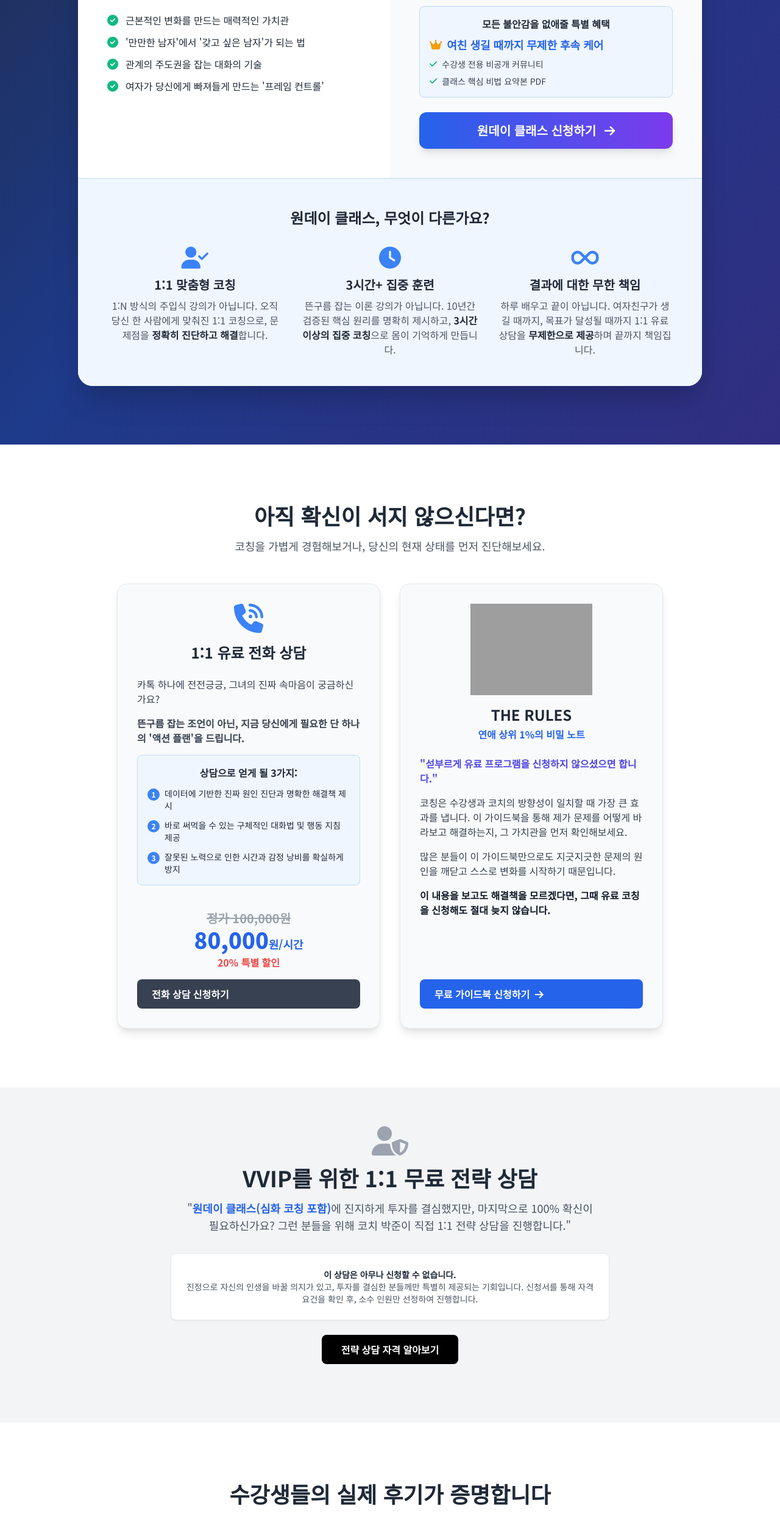
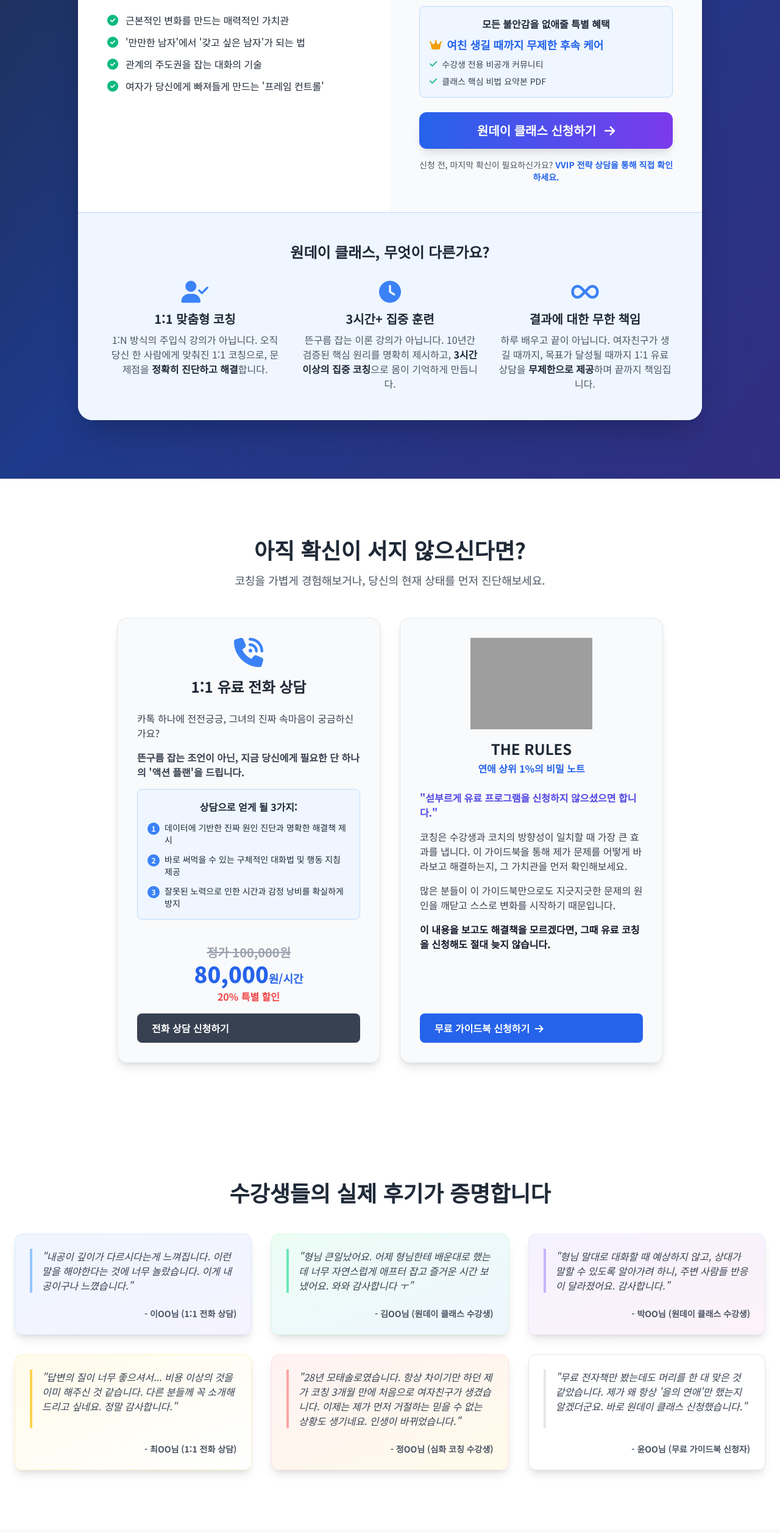
Before and after one commit to parkjunky/parkjun, a plain HTML site: page index.html in a window 1280 px wide. Shown: the part 2802-5316 px from the top of the page at 61% size. Drawn offline with nearby package versions, Linux system fonts and the light colour scheme; grey boxes are pictures that could not be loaded.

Commit message:
Update index.html

```diff
--- a/index.html
+++ b/index.html
@@ -186,9 +186,18 @@
                                   <p class="flex items-center"><i class="fa-solid fa-check text-green-500 mr-2"></i>수강생 전용 비공개 커뮤니티</p>
                                   <p class="flex items-center"><i class="fa-solid fa-check text-green-500 mr-2"></i>클래스 핵심 비법 요약본 PDF</p>
                              </div>
-                             <a href="https://forms.gle/YrdNC6HEf7uLVghf8" target="_blank" rel="noopener noreferrer" class="mt-auto w-full text-center bg-gradient-to-r from-blue-600 to-purple-600 text-white font-bold py-4 rounded-xl hover:from-blue-700 hover:to-purple-700 transition-all transform hover:scale-105 duration-300 text-xl shadow-lg">
+                             <a href="https://forms.gle/YrdNC6HEf7uLVghf8" target="_blank" rel="noopener noreferrer" class="w-full text-center bg-gradient-to-r from-blue-600 to-purple-600 text-white font-bold py-4 rounded-xl hover:from-blue-700 hover:to-purple-700 transition-all transform hover:scale-105 duration-300 text-xl shadow-lg">
                                  원데이 클래스 신청하기 <i class="fa-solid fa-arrow-right ml-2"></i>
                              </a>
+                             <!-- VVIP 상담 링크 추가 -->
+                             <div class="text-center mt-4">
+                                <p class="text-sm text-gray-600">
+                                    신청 전, 마지막 확신이 필요하신가요?
+                                    <a href="https://forms.gle/qMGhKwC73X3jZWEW7" target="_blank" rel="noopener noreferrer" class="font-semibold text-blue-600 hover:underline">
+                                        VVIP 전략 상담을 통해 직접 확인하세요.
+                                    </a>
+                                </p>
+                            </div>
                         </div>
                     </div>
                      <div class="bg-blue-50 p-8 md:p-12 border-t border-blue-200">
@@ -270,22 +279,6 @@
                     </div>
                 </div>
             </div>
-        </section>
-
-        <!-- VVIP Consult Section: 특별 상담 안내 (복원됨) -->
-        <section id="free-consult" class="bg-gray-100 pt-8 pb-16 md:pt-16 md:pb-24">
-             <div class="container mx-auto px-6 text-center max-w-3xl">
-                 <i class="fa-solid fa-user-shield text-5xl text-gray-400 mb-4"></i>
-                 <h2 class="text-3xl md:text-4xl font-bold">VVIP를 위한 1:1 무료 전략 상담</h2>
-                 <p class="mt-4 text-lg text-gray-600 max-w-2xl mx-auto">"<a href="#core-offer" class="text-blue-600 font-semibold hover:underline">원데이 클래스(심화 코칭 포함)</a>에 진지하게 투자를 결심했지만, 마지막으로 100% 확신이 필요하신가요? 그런 분들을 위해 코치 박준이 직접 1:1 전략 상담을 진행합니다."</p>
-                 <div class="mt-8 bg-white p-6 rounded-lg text-sm border shadow-sm">
-                     <p class="font-bold">이 상담은 아무나 신청할 수 없습니다.</p>
-                     <p class="text-gray-600">진정으로 자신의 인생을 바꿀 의지가 있고, 투자를 결심한 분들께만 특별히 제공되는 기회입니다. 신청서를 통해 자격 요건을 확인 후, 소수 인원만 선정하여 진행합니다.</p>
-                 </div>
-                 <a href="https://forms.gle/qMGhKwC73X3jZWEW7" target="_blank" rel="noopener noreferrer" class="mt-6 inline-block bg-black text-white font-bold py-3 px-8 rounded-lg hover:bg-gray-800 transition-colors">
-                     전략 상담 자격 알아보기
-                 </a>
-             </div>
         </section>
 
         <!-- Testimonials Section: 수강생 후기 -->
```
